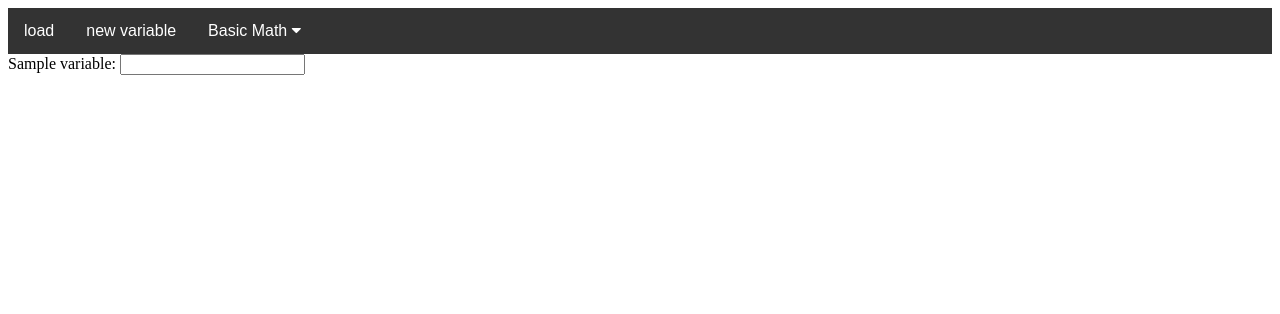
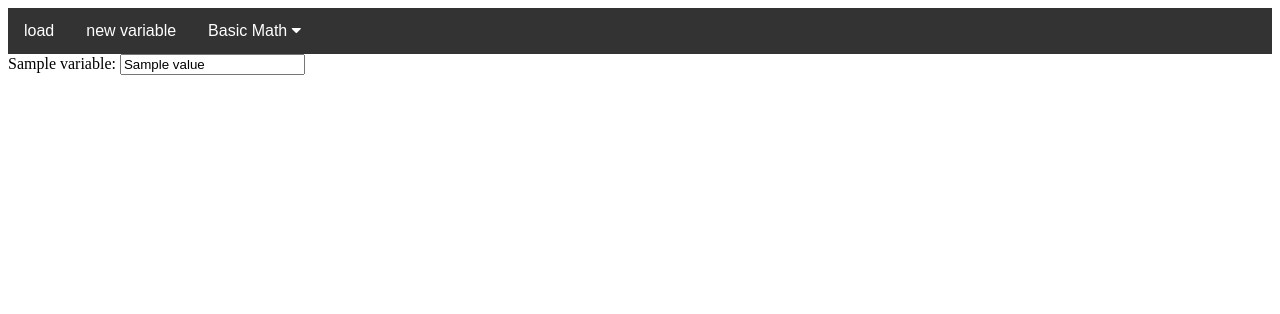
Before and after one commit to FelixMo42/super_link, a Flask app: template templates/index.html in a window 1280 px wide. Shown: the top 314 px of the page. Run offline with Flask 2, Linux system fonts and the light colour scheme; the template is opened without the code that fills it: most values are stand-ins (such as "Sample title", 1, 10 or a date in 2020).

Commit message:
saving variable values

```diff
--- a/app.py
+++ b/app.py
@@ -75,8 +75,8 @@ def setup(file):
 
 	for name in data["vars"]:
 		addVar(name)
-		#if data["vars"][name] != "":
-		#	var[name] = data["vars"][name]
+		if data["vars"][name] != "":
+			var[name] = data["vars"][name]
 
 	id = 0
 	for link in data["links"]:
@@ -160,7 +160,7 @@ def index():
 	save("test")
 	setup("test")
 	dump()
-	return render_template("index.html", variables=sets)
+	return render_template("index.html", variables=sets, value=var)
 
 @app.route('/', methods=["PATCH"])
 def update_var():
--- a/data/test.json
+++ b/data/test.json
@@ -1 +1 @@
-{"vars": {"a": "", "b": "", "a + b": "", "c": ""}, "links": [{"name": "add", "vars": ["a", "b", "a + b"]}]}
+{"vars": {"a": 1, "b": 2, "a + b": "", "c": ""}, "links": [{"name": "add", "vars": ["a", "b", "a + b"]}]}
--- a/static/code.js
+++ b/static/code.js
@@ -1,7 +1,5 @@
 const Http = new XMLHttpRequest();
 const url = window.location.href
-
-sets = []
 
 function update(name, value) {
 	data = {"name": name, "value": value}
--- a/templates/index.html
+++ b/templates/index.html
@@ -28,7 +28,7 @@
 
 		<div id="variables">
 			{% for name in variables %}
-				<span class="varName">{{name}}</span>: <input id="{{name}}" onchange="update(this.id, this.value)"><br>
+				<span class="varName">{{name}}</span>: <input id="{{name}}" value="{{value[name]}}"onchange="update(this.id, this.value)"><br>
 			{% endfor %}
 		</div>
 
```
